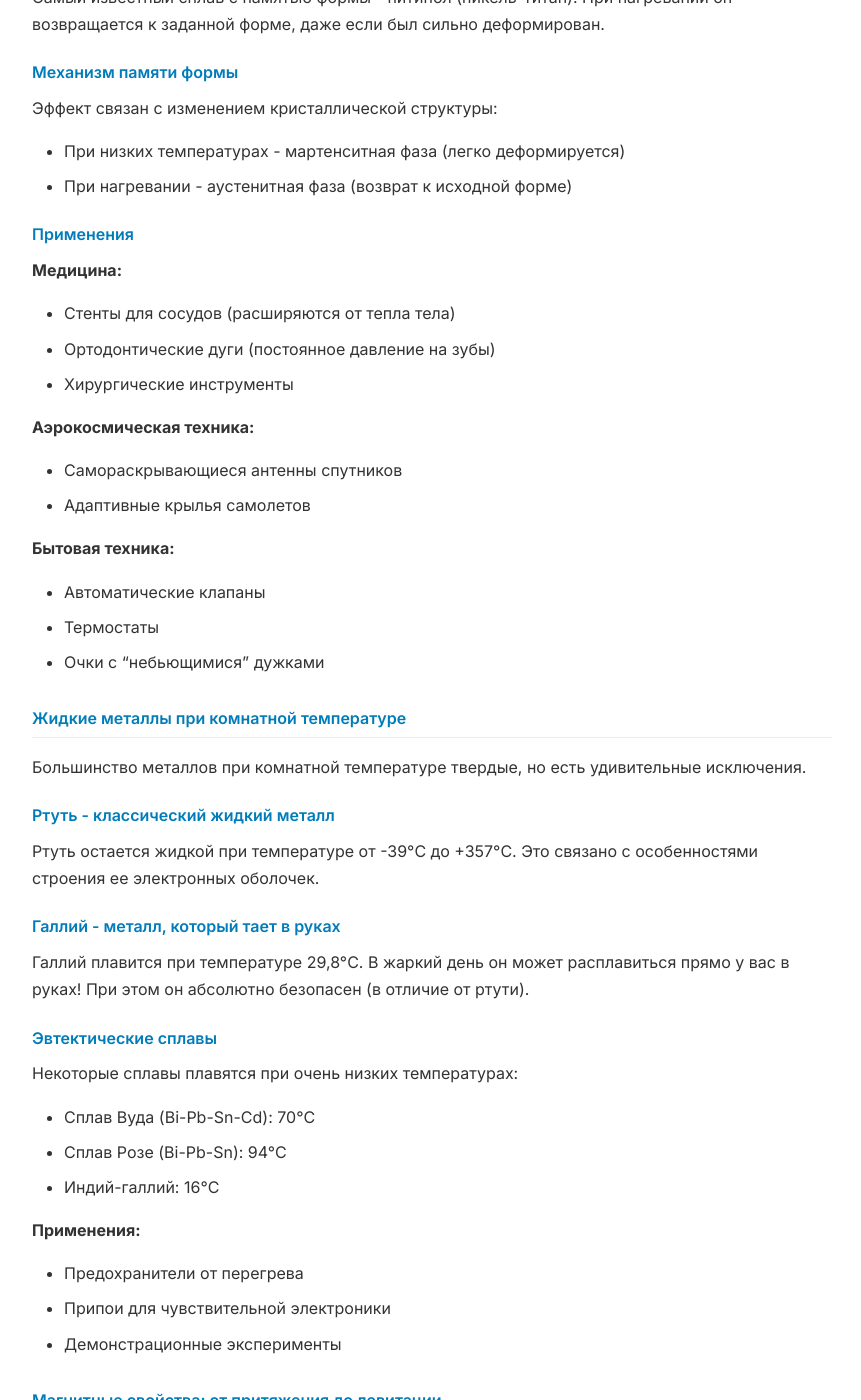
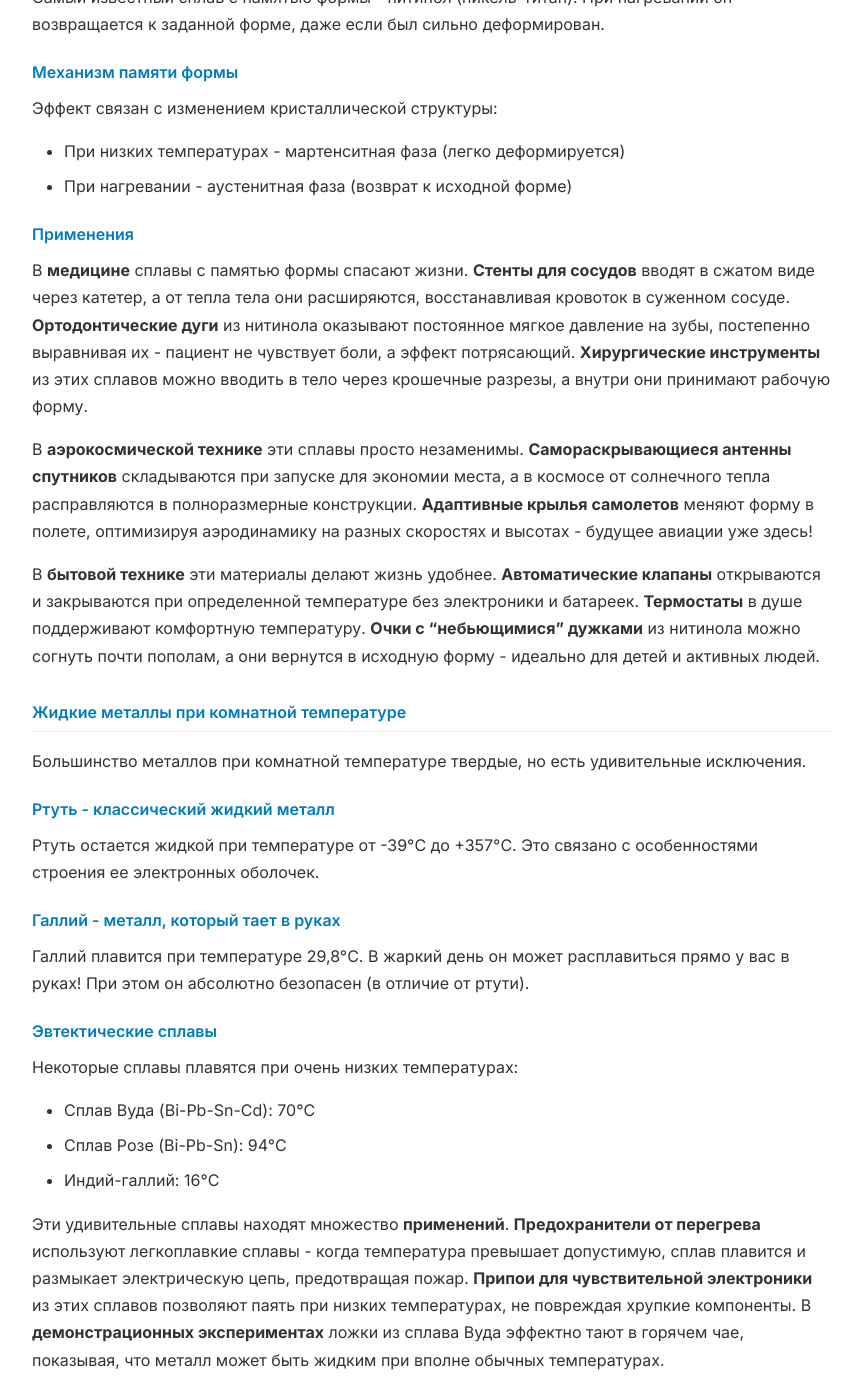
Before and after one commit to alexeygrigorev/little-book-of-metals-ru, a Jekyll site: the page built from часть_4_применения/глава_36_удивительные_свойства.md, in a window 1280 px wide and 1400 px high, scrolled down 1508 px. Shown: the whole window, without its empty margins (208-1069 px from the left). Built offline with Jekyll 4.4.1, drawn with Linux system fonts in a browser that asks for light colours.

Commit message:
Enhanced chapters 36, 37, 41: amazing properties, experiments, glossary - TASK COMPLETE 100%!
Co-authored-by: alexeygrigorev <875246+alexeygrigorev@users.noreply.github.com>

```diff
--- a/часть_4_применения/глава_36_удивительные_свойства.md
+++ b/часть_4_применения/глава_36_удивительные_свойства.md
@@ -53,19 +53,11 @@ layout: chapter
 
 ### Применения
 
-**Медицина:**
-- Стенты для сосудов (расширяются от тепла тела)
-- Ортодонтические дуги (постоянное давление на зубы)
-- Хирургические инструменты
+В **медицине** сплавы с памятью формы спасают жизни. **Стенты для сосудов** вводят в сжатом виде через катетер, а от тепла тела они расширяются, восстанавливая кровоток в суженном сосуде. **Ортодонтические дуги** из нитинола оказывают постоянное мягкое давление на зубы, постепенно выравнивая их - пациент не чувствует боли, а эффект потрясающий. **Хирургические инструменты** из этих сплавов можно вводить в тело через крошечные разрезы, а внутри они принимают рабочую форму.
 
-**Аэрокосмическая техника:**
-- Самораскрывающиеся антенны спутников
-- Адаптивные крылья самолетов
+В **аэрокосмической технике** эти сплавы просто незаменимы. **Самораскрывающиеся антенны спутников** складываются при запуске для экономии места, а в космосе от солнечного тепла расправляются в полноразмерные конструкции. **Адаптивные крылья самолетов** меняют форму в полете, оптимизируя аэродинамику на разных скоростях и высотах - будущее авиации уже здесь!
 
-**Бытовая техника:**
-- Автоматические клапаны
-- Термостаты
-- Очки с "небьющимися" дужками
+В **бытовой технике** эти материалы делают жизнь удобнее. **Автоматические клапаны** открываются и закрываются при определенной температуре без электроники и батареек. **Термостаты** в душе поддерживают комфортную температуру. **Очки с "небьющимися" дужками** из нитинола можно согнуть почти пополам, а они вернутся в исходную форму - идеально для детей и активных людей.
 
 ## Жидкие металлы при комнатной температуре
 
@@ -86,10 +78,7 @@ layout: chapter
 - Сплав Розе (Bi-Pb-Sn): 94°C
 - Индий-галлий: 16°C
 
-**Применения:**
-- Предохранители от перегрева
-- Припои для чувствительной электроники
-- Демонстрационные эксперименты
+Эти удивительные сплавы находят множество **применений**. **Предохранители от перегрева** используют легкоплавкие сплавы - когда температура превышает допустимую, сплав плавится и размыкает электрическую цепь, предотвращая пожар. **Припои для чувствительной электроники** из этих сплавов позволяют паять при низких температурах, не повреждая хрупкие компоненты. В **демонстрационных экспериментах** ложки из сплава Вуда эффектно тают в горячем чае, показывая, что металл может быть жидким при вполне обычных температурах.
 
 ## Магнитные свойства: от притяжения до левитации
 
```
